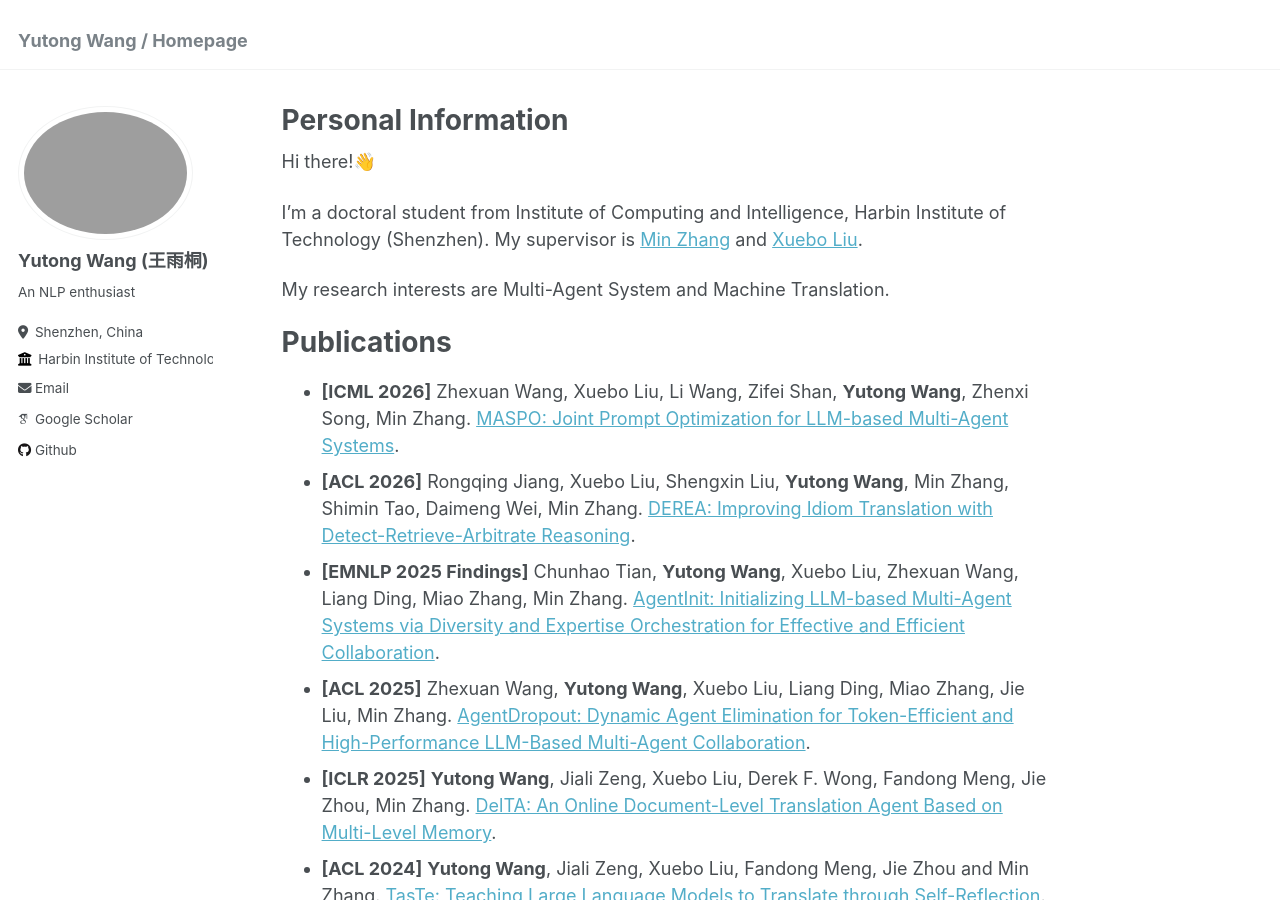
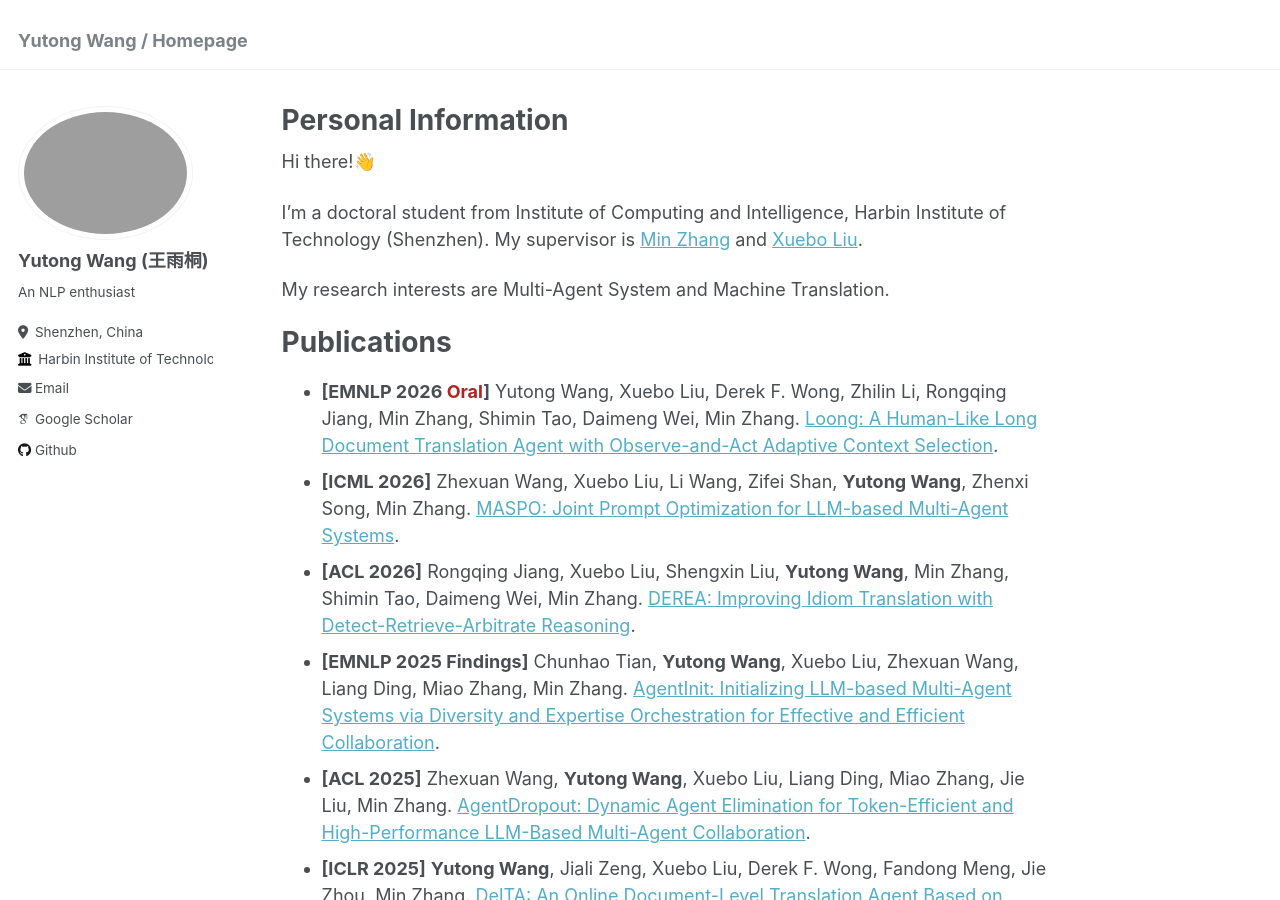
Before and after one commit to YutongWang1216/YutongWang1216.github.io, a Jekyll site: the page built from _pages/about.md, in a window 1280 px wide and 900 px high. Built offline with Jekyll 4.4.1, drawn with Linux system fonts in a browser that asks for light colours; some web fonts are replaced.

Commit message:
add Paper LOONG

```diff
--- a/_pages/about.md
+++ b/_pages/about.md
@@ -17,6 +17,7 @@ My research interests are Multi-Agent System and Machine Translation.
 
 Publications
 ======
+- **[EMNLP 2026 <span style="color:#B22222">Oral</span>]** Yutong Wang, Xuebo Liu, Derek F. Wong, Zhilin Li, Rongqing Jiang, Min Zhang, Shimin Tao, Daimeng Wei, Min Zhang. [Loong: A Human-Like Long Document Translation Agent with Observe-and-Act Adaptive Context Selection](https://arxiv.org/abs/2605.30274).
 - **[ICML 2026]** Zhexuan Wang, Xuebo Liu, Li Wang, Zifei Shan, **Yutong Wang**, Zhenxi Song, Min Zhang. [MASPO: Joint Prompt Optimization for LLM-based Multi-Agent Systems](https://arxiv.org/abs/2605.06623).
 - **[ACL 2026]** Rongqing Jiang, Xuebo Liu, Shengxin Liu, **Yutong Wang**, Min Zhang, Shimin Tao, Daimeng Wei, Min Zhang. [DEREA: Improving Idiom Translation with Detect-Retrieve-Arbitrate Reasoning]().
 - **[EMNLP 2025 Findings]** Chunhao Tian, **Yutong Wang**, Xuebo Liu, Zhexuan Wang, Liang Ding, Miao Zhang, Min Zhang. [AgentInit: Initializing LLM-based Multi-Agent Systems via Diversity and Expertise Orchestration for Effective and Efficient Collaboration](https://aclanthology.org/2025.findings-emnlp.636/).
```
